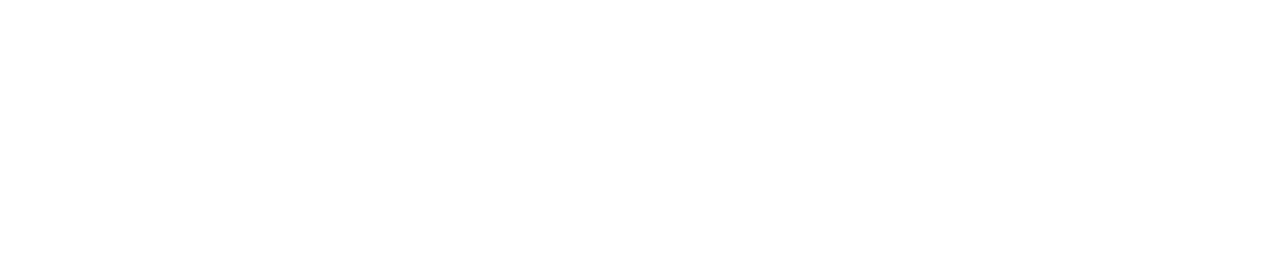
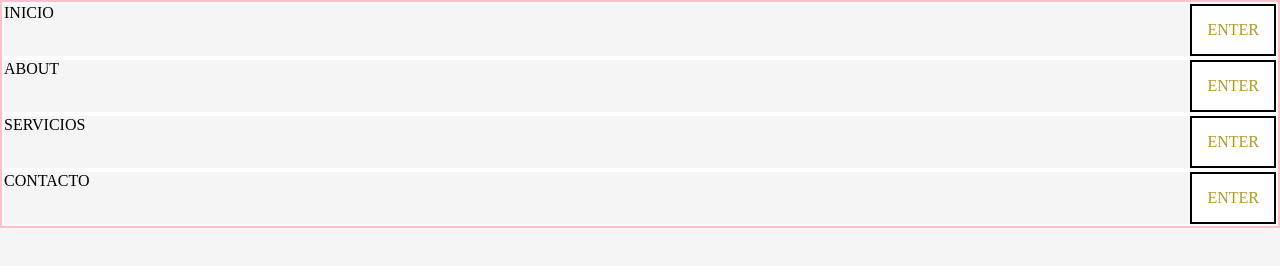
Before and after one commit to JuanSebastianRey/practicaModeladoEnCaja, a plain HTML site: page index.html in a window 1280 px wide. Drawn offline with Linux system fonts and the light colour scheme.

Commit message:
feat: :rocket: Ejercicio 2 resuelto

```diff
--- a/css/style.css
+++ b/css/style.css
@@ -3,3 +3,32 @@
     padding: 0;
     background: whitesmoke;
 }
+
+.menu{
+    display: flex;
+    flex-flow: column wrap;
+    border: 2px solid white;
+    clear: both;
+    list-style: none;
+    border: 2px pink solid;
+}
+.menu li{
+    display: flex;
+    justify-content: space-between;
+    border: 2px solid white;
+}
+.menu a{
+    justify-content: space-between;
+    border: 2px solid black;
+    background: white ;
+}
+.menu li a{
+    text-decoration: none;
+    color: #B19826;
+    padding: 15px;
+    display: inline-block;
+}
+.menu a:hover{
+    background: blue;
+    color:white
+}
--- a/index.html
+++ b/index.html
@@ -3,9 +3,19 @@
 <head>
     <meta charset="UTF-8">
     <meta name="viewport" content="width=device-width, initial-scale=1.0">
+    <link rel="stylesheet" href="css/style.css">
     <title>Document</title>
 </head>
 <body>
-
+        <NAv>
+            <table>
+                <ul class="menu">
+                    <li>INICIO<a href="http://127.0.0.1:5500/index.html" target="_self" alt="Inicio">ENTER</a></li>
+                    <li>ABOUT<a href="http://127.0.0.1:5500/index.html" target="_blank" alt="Inicio">ENTER</a></li>
+                    <li>SERVICIOS<a href="http://127.0.0.1:5500/index.html" target="_self" alt="Inicio">ENTER</a></li>
+                    <li>CONTACTO<a href="http://127.0.0.1:5500/index.html" target="_self" alt="Inicio">ENTER</a></li>
+                </ul>
+            </table>
+        </NAv>
 </body>
 </html>
```
